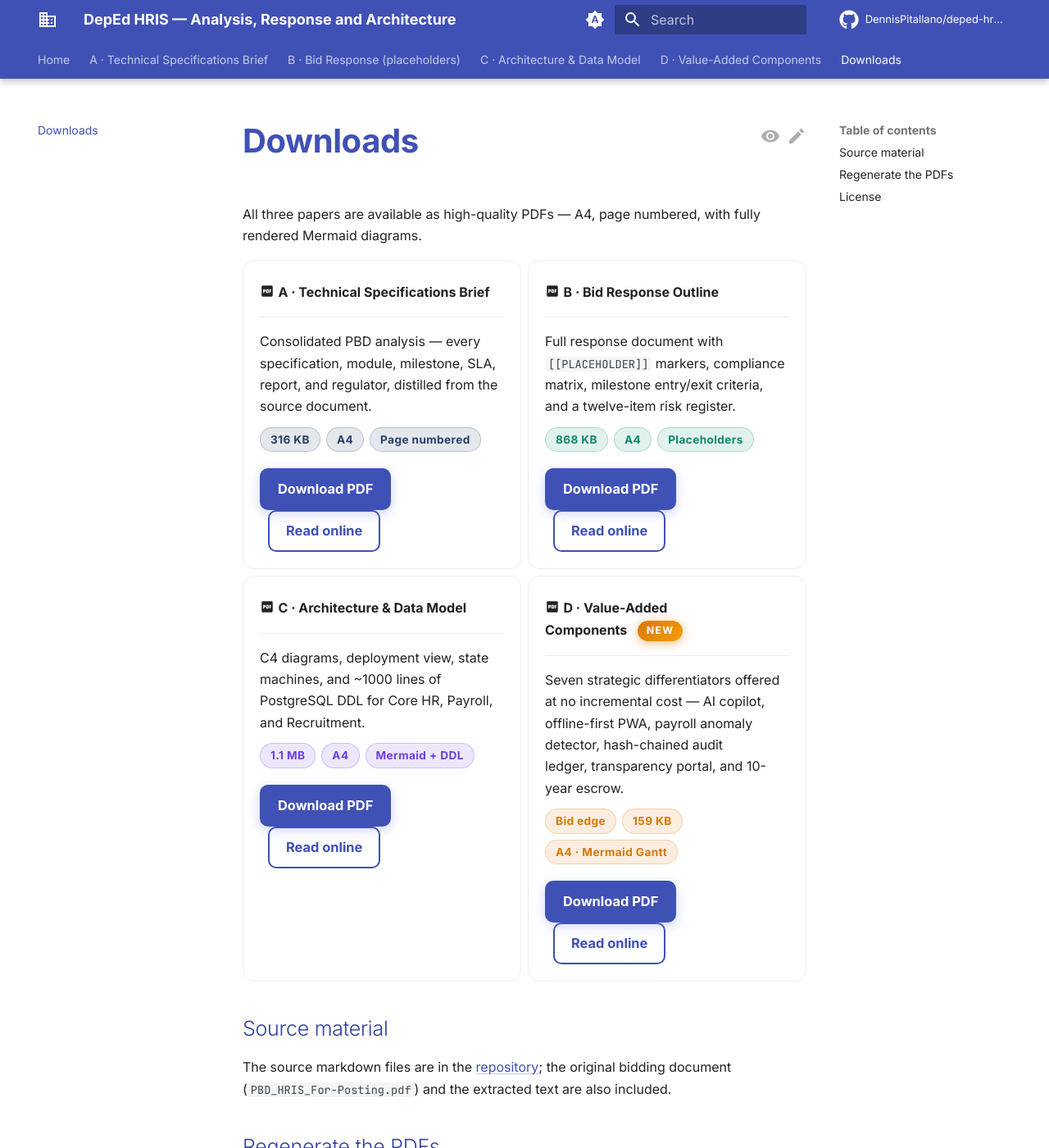
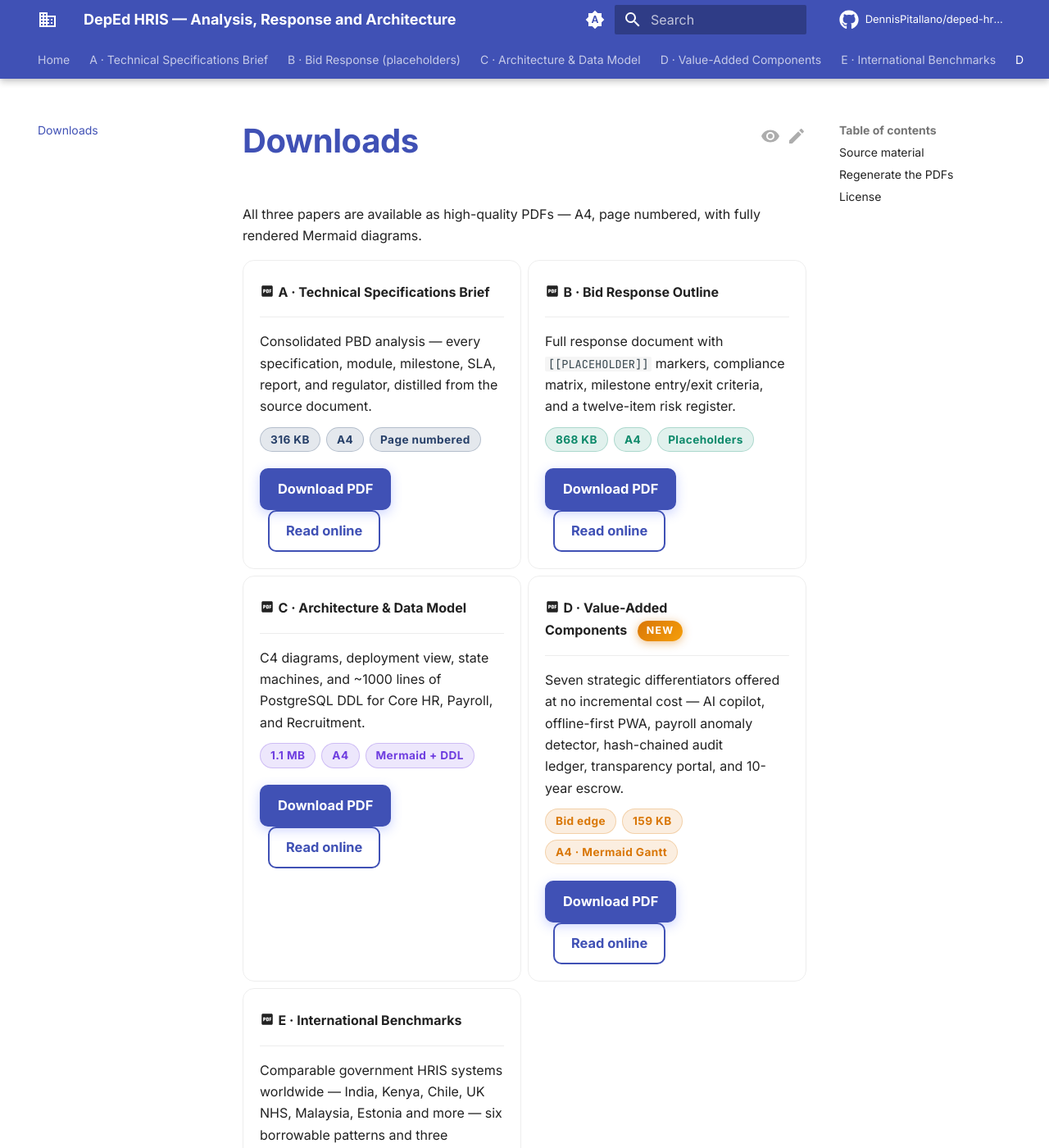
Before and after one commit to DennisPitallano/deped-hris-analysis, an MkDocs documentation site: the page built from deliverables/downloads.md, in a window 1280 px wide and 1400 px high. Shown: the whole window at 82% size. Built offline with MkDocs 1.6.1 and Material for MkDocs 9.7.7, drawn with Linux system fonts in a browser that asks for light colours; comment, search, counter and statistics services are not loaded; some of the changed text lies outside the part shown.

Commit message:
Add paper E: International Benchmarks (13 country systems + 6 patterns + 3 disasters) with 5th card and cyan accent

```diff
--- a/deliverables/assets/extra.css
+++ b/deliverables/assets/extra.css
@@ -507,10 +507,12 @@ body.diagram-zoom-open { overflow: hidden; }
 .md-typeset .grid.cards.docs-grid > ul > li:nth-child(2) { --card-accent: #0e8a6b; }
 .md-typeset .grid.cards.docs-grid > ul > li:nth-child(3) { --card-accent: #6f3ee0; }
 .md-typeset .grid.cards.docs-grid > ul > li:nth-child(4) { --card-accent: #d97706; }
+.md-typeset .grid.cards.docs-grid > ul > li:nth-child(5) { --card-accent: #0891b2; }
 [data-md-color-scheme="slate"] .md-typeset .grid.cards.docs-grid > ul > li:nth-child(1) { --card-accent: #6b95d6; }
 [data-md-color-scheme="slate"] .md-typeset .grid.cards.docs-grid > ul > li:nth-child(2) { --card-accent: #3ecfa1; }
 [data-md-color-scheme="slate"] .md-typeset .grid.cards.docs-grid > ul > li:nth-child(3) { --card-accent: #a37cff; }
 [data-md-color-scheme="slate"] .md-typeset .grid.cards.docs-grid > ul > li:nth-child(4) { --card-accent: #f59e0b; }
+[data-md-color-scheme="slate"] .md-typeset .grid.cards.docs-grid > ul > li:nth-child(5) { --card-accent: #22d3ee; }
 
 /* Card 4 (Value-Add) gets extra emphasis — subtle gradient background + gold ring */
 .md-typeset .grid.cards.docs-grid > ul > li:nth-child(4) {
@@ -573,6 +575,7 @@ body.diagram-zoom-open { overflow: hidden; }
 .md-typeset .grid.cards.downloads-grid > ul > li:nth-child(2) { --card-accent: #0e8a6b; }
 .md-typeset .grid.cards.downloads-grid > ul > li:nth-child(3) { --card-accent: #6f3ee0; }
 .md-typeset .grid.cards.downloads-grid > ul > li:nth-child(4) { --card-accent: #d97706; }
+.md-typeset .grid.cards.downloads-grid > ul > li:nth-child(5) { --card-accent: #0891b2; }
 
 /* --- Tag chips inside cards ------------------------------------- */
 
@@ -639,6 +642,7 @@ body.diagram-zoom-open { overflow: hidden; }
 .md-typeset .compare-table table thead th:nth-child(3) { box-shadow: inset 0 3px 0 #0e8a6b; }
 .md-typeset .compare-table table thead th:nth-child(4) { box-shadow: inset 0 3px 0 #6f3ee0; }
 .md-typeset .compare-table table thead th:nth-child(5) { box-shadow: inset 0 3px 0 #d97706; }
+.md-typeset .compare-table table thead th:nth-child(6) { box-shadow: inset 0 3px 0 #0891b2; }
 
 .md-typeset .compare-table table tbody th,
 .md-typeset .compare-table table tbody td {
--- a/deliverables/downloads.md
+++ b/deliverables/downloads.md
@@ -73,6 +73,23 @@ All three papers are available as high-quality PDFs — A4, page numbered, with
     [Download PDF](pdf/D_value_added.pdf){ .md-button .md-button--primary }
     [Read online](D_value_added.md){ .md-button }
 
+- :material-file-pdf-box: __E · International Benchmarks__
+
+    ---
+
+    Comparable government HRIS systems worldwide — India, Kenya, Chile,
+    UK NHS, Malaysia, Estonia and more — six borrowable patterns and
+    three disasters worth explicitly avoiding.
+
+    <span class="tag-row">
+      <span class="tag">13 systems</span>
+      <span class="tag">A4</span>
+      <span class="tag">Cross-refs to A/B/C/D</span>
+    </span>
+
+    [Download PDF](pdf/E_international_benchmarks.pdf){ .md-button .md-button--primary }
+    [Read online](E_international_benchmarks.md){ .md-button }
+
 </div>
 
 ## Source material
--- a/mkdocs.yml
+++ b/mkdocs.yml
@@ -124,6 +124,7 @@ nav:
   - "B · Bid Response (placeholders)": B_tor_response_outline.md
   - "C · Architecture & Data Model": C_architecture_and_data_model.md
   - "D · Value-Added Components": D_value_added.md
+  - "E · International Benchmarks": E_international_benchmarks.md
   - Downloads: downloads.md
 
 extra_css:
```
Also changed, not shown: deliverables/E_international_benchmarks.md (added, +156 -0 lines), deliverables/index.md (+28 -8 lines), 1 other file.
